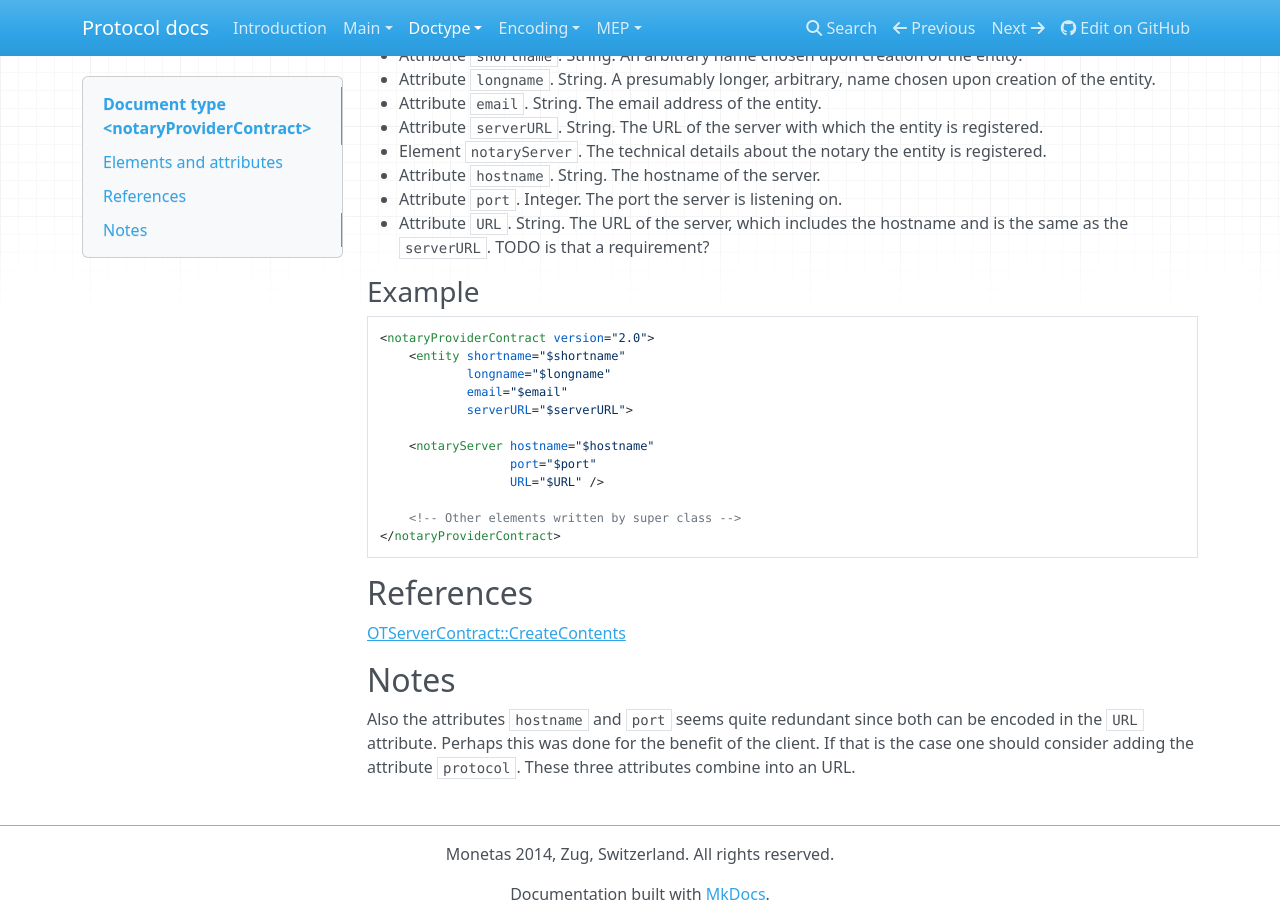
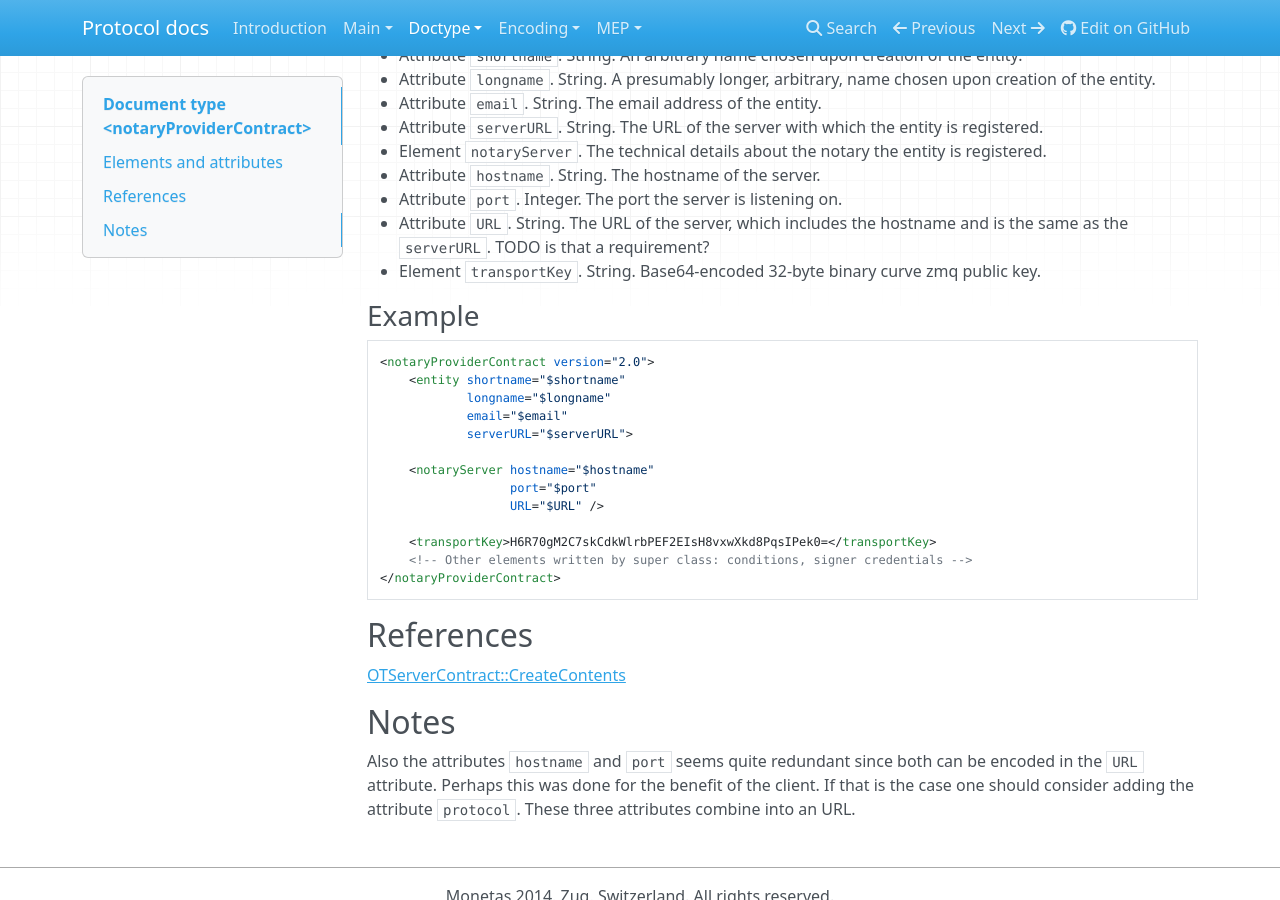
Before and after one commit to Open-Transactions/protocol-docs, an MkDocs documentation site: the page built from content/doctypes/notaryProviderContract.md, in a window 1280 px wide and 900 px high, scrolled down 597 px. Built offline with MkDocs 1.6.1, drawn with Linux system fonts in a browser that asks for light colours; nearby versions of some CDN libraries; old or Windows-style settings are respelled for this version of MkDocs.

Commit message:
Update notaryProviderContract docs with transportKey.

````diff
--- a/content/doctypes/notaryProviderContract.md
+++ b/content/doctypes/notaryProviderContract.md
@@ -35,6 +35,7 @@ Previously known as _server contract_.
   * Attribute `port`. Integer. The port the server is listening on.
   * Attribute `URL`. String. The URL of the server, which includes the hostname
     and is the same as the `serverURL`. TODO is that a requirement?
+  * Element `transportKey`. String. Base64-encoded 32-byte binary curve zmq public key.
 
 ### Example
 ```xml
@@ -48,7 +49,8 @@ Previously known as _server contract_.
                   port="$port"
                   URL="$URL" />
 
-    <!-- Other elements written by super class -->
+    <transportKey>H6R70gM2C7skCdkWlrbPEF2EIsH8vxwXkd8PqsIPek0=</transportKey>
+    <!-- Other elements written by super class: conditions, signer credentials -->
 </notaryProviderContract>
 ```
 
````
